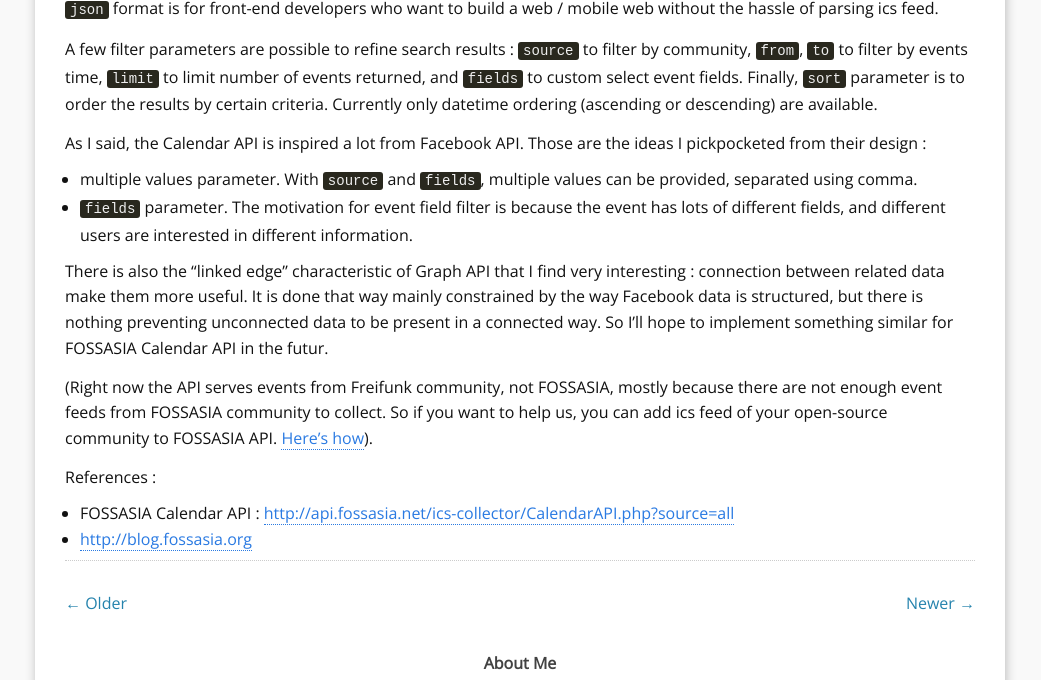
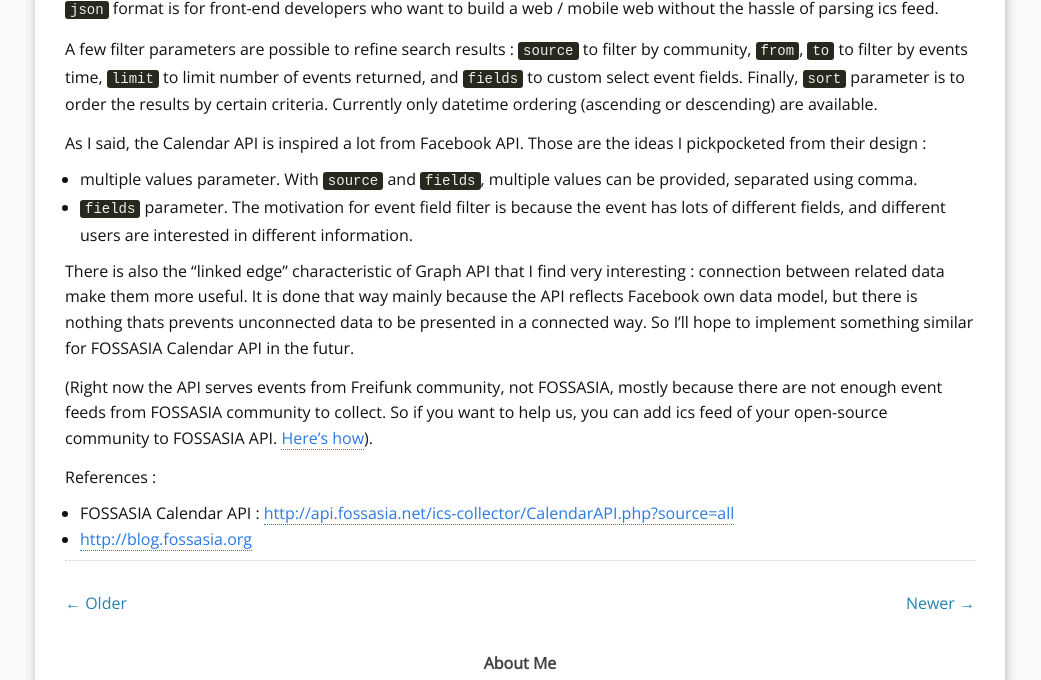
Before and after one commit to zyzo/zyzo.github.io, a Jekyll site: the page built from _posts/2015-06-16-fossasia-calendar-api.md, in a window 1280 px wide and 900 px high, scrolled down 772 px, cut to the strip 0-680 px from the top of the window. Shown: the whole strip, without its empty margins (120-1161 px from the left). Built offline with Jekyll 4.4.1, drawn with Linux system fonts in a browser that asks for light colours; comment, search, counter and statistics services are not loaded.

Commit message:
[post] a glance at FOSSASIA Calendar API
  modify ill-structured sentence

```diff
--- a/_posts/2015-06-16-fossasia-calendar-api.md
+++ b/_posts/2015-06-16-fossasia-calendar-api.md
@@ -27,7 +27,7 @@
 * multiple values parameter. With `source` and `fields`, multiple values can be provided, separated using comma.
 * `fields` parameter. The motivation for event field filter is because the event has lots of different fields, and different users are interested in different information.
 
-There is also the "linked edge" characteristic of Graph API that I find very interesting : connection between related data make them more useful. It is done that way mainly constrained by the way Facebook data is structured, but there is nothing preventing unconnected data to be present in a connected way. So I'll hope to implement something similar for FOSSASIA Calendar API in the futur.
+There is also the "linked edge" characteristic of Graph API that I find very interesting : connection between related data make them more useful. It is done that way mainly because the API reflects Facebook own data model, but there is nothing thats prevents unconnected data to be presented in a connected way. So I'll hope to implement something similar for FOSSASIA Calendar API in the futur.
 
 (Right now the API serves events from Freifunk community, not FOSSASIA, mostly because there are not enough event feeds from FOSSASIA community to collect. So if you want to help us, you can add ics feed of your open-source community to FOSSASIA API. [Here's how](https://github.com/fossasia/common.api.fossasia.net/blob/dev/ics-collector/API.md#how-it-works-)).
 
```
